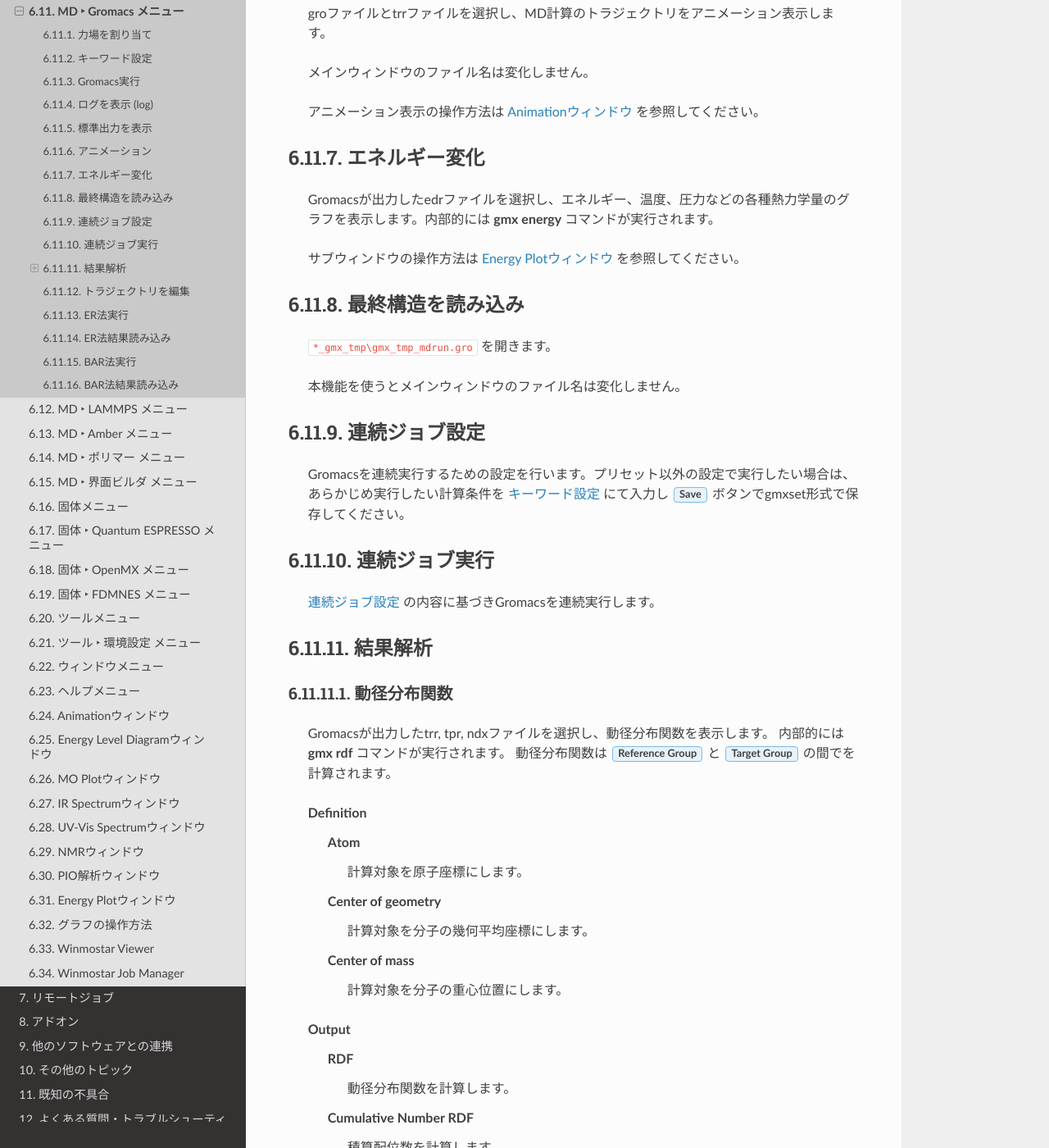
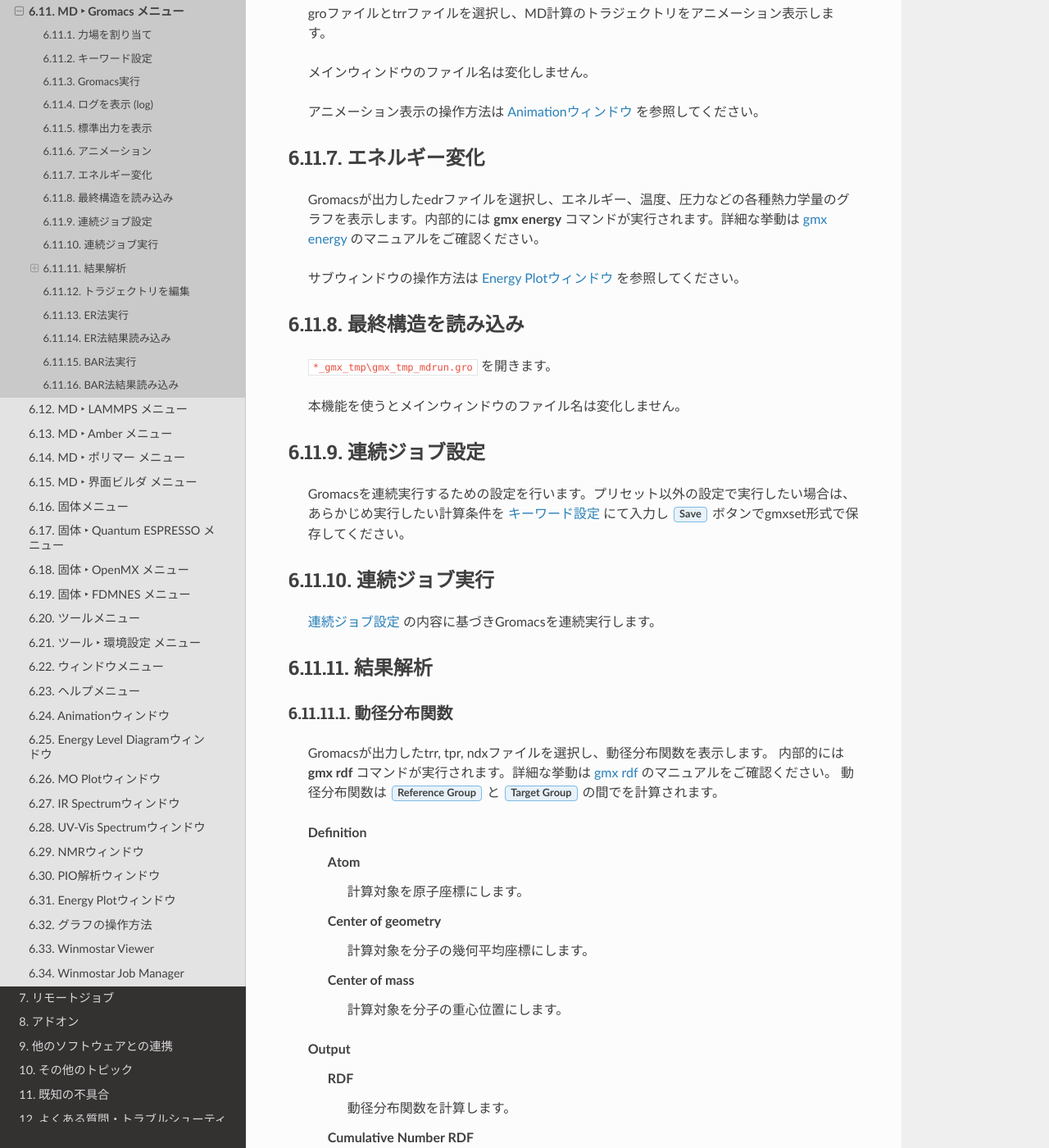
Before and after one commit to X-Ability/winmostar_doc, a Sphinx documentation site: the page built from source/winmos/md/winmos_gromacs.rst, in a window 1280 px wide and 1400 px high, scrolled down 12147 px. Shown: the whole window at 82% size. Built offline with Sphinx 7.4.7 and the Read the Docs theme 2.0.0, drawn with Linux system fonts in a browser that asks for light colours; some of the changed text lies outside the part shown.

Commit message:
各種追記

```diff
--- a/source/winmos/md/winmos_gromacs.rst
+++ b/source/winmos/md/winmos_gromacs.rst
@@ -313,7 +313,7 @@
 エネルギー変化
 ---------------------
 
-   Gromacsが出力したedrファイルを選択し、エネルギー、温度、圧力などの各種熱力学量のグラフを表示します。内部的には :command:`gmx energy` コマンドが実行されます。
+   Gromacsが出力したedrファイルを選択し、エネルギー、温度、圧力などの各種熱力学量のグラフを表示します。内部的には :command:`gmx energy` コマンドが実行されます。詳細な挙動は `gmx energy <http://manual.gromacs.org/archive/5.0.7/programs/gmx-energy.html>`_ のマニュアルをご確認ください。
 
    サブウィンドウの操作方法は :ref:`energyplot_top` を参照してください。
 
@@ -345,7 +345,7 @@
 ^^^^^^^^^^^^^^^^^^^^^^^^^^^^^^^^^^^^^^^^
 
    Gromacsが出力したtrr, tpr, ndxファイルを選択し、動径分布関数を表示します。
-   内部的には :command:`gmx rdf` コマンドが実行されます。
+   内部的には :command:`gmx rdf` コマンドが実行されます。詳細な挙動は `gmx rdf <http://manual.gromacs.org/archive/5.0.7/programs/gmx-rdf.html>`_ のマニュアルをご確認ください。
    動径分布関数は :guilabel:`Reference Group` と :guilabel:`Target Group` の間でを計算されます。
 
    Definition
@@ -369,7 +369,7 @@
 ^^^^^^^^^^^^^^^^^^^^^^^^^^^^^^^^^^^^^^^^
 
    Gromacsが出力したtrr, tpr, ndxファイルを選択し、平均二乗変位と自己拡散係数を表示します。
-   内部的には :command:`gmx msd` コマンドが実行されます。
+   内部的には :command:`gmx msd` コマンドが実行されます。詳細な挙動は `gmx msd <http://manual.gromacs.org/archive/5.0.7/programs/gmx-msd.html>`_ のマニュアルをご確認ください。
 
    Diffusion Constant
       :command:`gmx msd` コマンドを使用して時間-平均二乗変位のグラフの傾きから計算された自己拡散係数を表示します。
@@ -382,7 +382,7 @@
 ^^^^^^^^^^^^^^^^^^^^^^^^^^^^^^^^^^^^^^^^
 
    Gromacsが出力したtrr, tpr, ndxファイルを選択し、散乱関数を表示します。
-   内部的には :command:`gmx saxs` コマンドが実行されます。
+   内部的には :command:`gmx saxs` コマンドが実行されます。詳細な挙動は `gmx saxs <http://manual.gromacs.org/archive/5.0.7/programs/gmx-saxs.html>`_ のマニュアルをご確認ください。
 
    Interval
       散乱関数の計算に用いるスナップショットを取得する間隔を指定します。
@@ -395,7 +395,7 @@
 ^^^^^^^^^^^^^^^^^^^^^^^^^^^^^^^^^^^^^^^^
 
    Gromacsが出力したtrr, tpr, ndxファイルを選択し、速度相関関数および振動スペクトルを表示します。
-   内部的には :command:`gmx velacc` コマンドが実行されます。
+   内部的には :command:`gmx velacc` コマンドが実行されます。詳細な挙動は `gmx velacc <http://manual.gromacs.org/archive/5.0.7/programs/gmx-velacc.html>`_ のマニュアルをご確認ください。
 
    Velocity Autocorrelation
       速度相関関数を出力します。
@@ -410,7 +410,7 @@
 ^^^^^^^^^^^^^^^^^^^^^^^^^^^^^^^^^^^^^^^^
 
    Gromacsが出力したtrr, tpr, ndxファイルを選択し、比誘電率または双極子モーメントの分布・ヒストグラムを表示します。
-   内部的には :command:`gmx dipoles` コマンドが実行されます。
+   内部的には :command:`gmx dipoles` コマンドが実行されます。詳細な挙動は `gmx dipoles <http://manual.gromacs.org/archive/5.0.7/programs/gmx-dipoles.html>`_ のマニュアルをご確認ください。
 
    Dielectric constant
       比誘電率をプロットします。グラフ中の最終時刻におけるepsilonの値が、その計算から得られた比誘電率となります。グラフの下にはその値が出力されます。
@@ -425,7 +425,7 @@
 ^^^^^^^^^^^^^^^^^^^^^^^^^^^^^^^^^^^^^^^^
 
    Gromacsが出力したtrr, tpr, ndxファイルを選択し、粘度を表示します。
-   内部的には :command:`gmx tcaf` コマンドが実行されます。
+   内部的には :command:`gmx tcaf` コマンドが実行されます。詳細な挙動は `gmx tcaf <http://manual.gromacs.org/archive/5.0.7/programs/gmx-tcaf.html>`_ のマニュアルをご確認ください。
 
    .. include:: winmos_gromacs_analysis_common1.rst
 
@@ -435,7 +435,7 @@
 ^^^^^^^^^^^^^^^^^^^^^^^^^^^^^^^^^^^^^^^^
 
    Gromacsが出力したtrr, tpr, ndxファイルを選択し、密度分布を表示します。
-   内部的には :command:`gmx density` コマンドが実行されます。
+   内部的には :command:`gmx density` コマンドが実行されます。詳細な挙動は `gmx density <http://manual.gromacs.org/archive/5.0.7/programs/gmx-density.html>`_ のマニュアルをご確認ください。
 
    Group
       ここでチェックを入れた成分について密度分布が出力されます。
@@ -448,7 +448,7 @@
 ^^^^^^^^^^^^^^^^^^^^^^^^^^^^^^^^^^^^^^^^
 
    Gromacsが出力したtrr, tpr, ndxファイルを選択し、密度分布を表示します。
-   内部的には :command:`gmx freevolume` コマンドが実行されます。
+   内部的には :command:`gmx freevolume` コマンドが実行されます。詳細な挙動は `gmx freevolume <http://manual.gromacs.org/archive/5.0.7/programs/gmx-freevolume.html>`_ のマニュアルをご確認ください。
 
    Radius of probe
       自由体積算出時に系にランダムに挿入される仮想プローブ粒子の半径を指定します。
@@ -477,7 +477,7 @@
 ^^^^^^^^^^^^^^^^^^^^^^^^^^^^^^^^^^^^^^^^
 
    Gromacsが出力したtrr, tpr, ndxファイルを選択し、選択グループ間の距離、角度、または二面角の分布を表示します。
-   内部的には :command:`gmx distance` コマンド（距離）または :command:`gmx angle` コマンド（角度、二面角）が実行されます。
+   内部的には :command:`gmx distance` コマンド（距離）または :command:`gmx angle` コマンド（角度、二面角）が実行されます。詳細な挙動は `gmx distance <http://manual.gromacs.org/archive/5.0.7/programs/gmx-distance.html>`_ 、 `gmx angle <http://manual.gromacs.org/archive/5.0.7/programs/gmx-angle.html>`_ のマニュアルをご確認ください。
 
    Type
       プロットする値の種類（bond, angle, dihedral, improperまたはryckaert-bellmemans）を選択します。
@@ -492,7 +492,7 @@
 ^^^^^^^^^^^^^^^^^^^^^^^^^^^^^^^^^^^^^^^^
 
    Gromacsが出力したtrr, tpr, ndxファイルを選択し、RMSD（主にタンパク向け）を表示します。
-   内部的には :command:`gmx rms` コマンドが実行されます。
+   内部的には :command:`gmx rms` コマンドが実行されます。詳細な挙動は `gmx rms <http://manual.gromacs.org/archive/5.0.7/programs/gmx-rms.html>`_ のマニュアルをご確認ください。
 
    Group
       ここでチェックを入れた成分について結果が出力されます。通常は :guilabel:`Backbone` を選択します。
@@ -503,7 +503,7 @@
 ^^^^^^^^^^^^^^^^^^^^^^^^^^^^^^^^^^^^^^^^
 
    Gromacsが出力したtrr, tpr, ndxファイルを選択し、回転半径（主にタンパク向け）を表示します。
-   内部的には :command:`gmx gyrate` コマンドが実行されます。
+   内部的には :command:`gmx gyrate` コマンドが実行されます。詳細な挙動は `gmx gyrate <http://manual.gromacs.org/archive/5.0.7/programs/gmx-gyrate.html>`_ のマニュアルをご確認ください。
 
    Group
       ここでチェックを入れた成分について結果が出力されます。通常はBackboneを選択します。
@@ -514,7 +514,7 @@
 ^^^^^^^^^^^^^^^^^^^^^^^^^^^^^^^^^^^^^^^^
 
    Gromacsが出力したtrr, tpr, ndxファイルを選択し、各アミノ酸残基のRamachandoranプロットを表示します。
-   内部的には :command:`gmx rama` コマンドが実行されます。
+   内部的には :command:`gmx rama` コマンドが実行されます。詳細な挙動は `gmx rama <http://manual.gromacs.org/archive/5.0.7/programs/gmx-rama.html>`_ のマニュアルをご確認ください。
 
    Residue
       ここで選択した残基のRamachandoranプロットが出力されます。
@@ -525,7 +525,8 @@
 ------------------------
 
    Gromacsが出力したtrrまたはxtcファイルのトラジェクトリデータについて、間引き、回転、空間分布関数の算出などの操作を行います。
-   内部的には :command:`gmx trjconv` コマンドが実行されます。 :guilabel:`Execute` ボタンで処理を開始します。
+   内部的には :command:`gmx trjconv` コマンドが実行されます。詳細な挙動は `gmx trjconv <http://manual.gromacs.org/archive/5.0.7/programs/gmx-trjconv.html>`_ のマニュアルをご確認ください。
+   :guilabel:`Execute` ボタンで処理を開始します。
 
    Output interval
       トラジェクトリを間引いて何フレームごとに出力するか指定します。
@@ -555,10 +556,11 @@
    2. :guilabel:`Solution` タブでA. Solution systemの作業ディレクトリをドラッグアンドドロップします。または、xtc, log, topファイルそれぞれの欄で :guilabel:`...` ボタンを押して個々のファイルを読み込みます。
    3. 同様に :guilabel:`Solvent` タブでB. Solvent systemのファイルを選択します。
    4. 同様に :guilabel:`Solute` タブでC. Solute systemのファイルを選択します。xtcファイルを指定した場合は、溶質がフレキシブルモデル、pdbまたはgroファイルを指定した場合は、剛体モデルとして扱われます。
-   5. 必要に応じて、 :guilabel:`Options` ボタンから自由エネルギー計算時のMPI並列数など指定します。
-   6. 自由エネルギー計算をローカル環境で実施する場合は :guilabel:`Start` ボタンを押します。結果を出力するフォルダを指定すると計算が始まります。Cygwin上で :command:`ermod` が流れます。
-   7. リモート環境で実施する場合は一旦 :guilabel:`Close` ボタンを押します。そして :ref:`remote_top` にて :guilabel:`Program` に ``ermod`` を指定し実行します。リモートサーバ上では、 :command:`ermod` および :command:`slvfe` コマンドに :command:`$PATH` が通っている必要があります。（リモートサーバへのERmodのインストールは `こちら <https://winmostar.com/jp/gmx4wm_jp_linux.html>`_ を参照）計算が終わり、 :ref:`remote_top` で :guilabel:`get` ボタンを押すと、 :file:`winmostar.exe` が置かれたフォルダ以下に :file:`ermod_remote_\*` というフォルダが生成され、結果がリモートサーバから転送されます。
-   8. 自由エネルギー計算終了後、結果の表示するには :ref:`md_gromacs_er_result` メニューを選択します。
+   5. :guilabel:`Solute Name` において溶質の分子名を選択します。
+   6. 必要に応じて、 :guilabel:`Options` ボタンから自由エネルギー計算時のMPI並列数など指定します。
+   7. 自由エネルギー計算をローカル環境で実施する場合は :guilabel:`Start` ボタンを押します。結果を出力するフォルダを指定すると計算が始まります。Cygwin上で :command:`ermod` が流れます。
+   8. リモート環境で実施する場合は一旦 :guilabel:`Close` ボタンを押します。そして :ref:`remote_top` にて :guilabel:`Program` に ``ermod`` を指定し実行します。リモートサーバ上では、 :command:`ermod` および :command:`slvfe` コマンドに :command:`$PATH` が通っている必要があります。（リモートサーバへのERmodのインストールは `こちら <https://winmostar.com/jp/gmx4wm_jp_linux.html>`_ を参照）計算が終わり、 :ref:`remote_top` で :guilabel:`get` ボタンを押すと、 :file:`winmostar.exe` が置かれたフォルダ以下に :file:`ermod_remote_\*` というフォルダが生成され、結果がリモートサーバから転送されます。
+   9. 自由エネルギー計算終了後、結果の表示するには :ref:`md_gromacs_er_result` メニューを選択します。
 
 .. _md_gromacs_er_result:
 
@@ -586,4 +588,8 @@
 BAR法結果読み込み
 --------------------------
 
-    :ref:`md_gromacs_bar_start` にて処理した結果を表示します。メニュー選択後、:ref:`md_gromacs_bar_start` にて指定した出力先フォルダを指定してください。バックグラウンドで :command:`gmx bar` が実行され、結果が表示されます。 :guilabel:`Unit` にてエネルギーを表示する際の単位を指定できます。 :guilabel:`Log` ボタンを押すと、 :command:`gmx bar` のログファイルが表示されます。表示されるグラフは、溶質が溶媒と相互作用していない状態（λ=0）から相互作用している状態（λ=1）の間で自由エネルギーが変化する様子を示しています。
+    :ref:`md_gromacs_bar_start` にて処理した結果を表示します。メニュー選択後、:ref:`md_gromacs_bar_start` にて指定した出力先フォルダを指定してください。
+
+    バックグラウンドで :command:`gmx bar` が実行され、結果が表示されます。詳細な挙動は `gmx bar <http://manual.gromacs.org/archive/5.0.7/programs/gmx-bar.html>`_ のマニュアルをご確認ください。
+
+     :guilabel:`Unit` にてエネルギーを表示する際の単位を指定できます。 :guilabel:`Log` ボタンを押すと、 :command:`gmx bar` のログファイルが表示されます。表示されるグラフは、溶質が溶媒と相互作用していない状態（λ=0）から相互作用している状態（λ=1）の間で自由エネルギーが変化する様子を示しています。
--- a/source/winmos/md/winmos_lammps.rst
+++ b/source/winmos/md/winmos_lammps.rst
@@ -199,8 +199,6 @@
          Linux環境でのジョブ実行に必要なファイルを出力します。 :ref:`remote_top` 機能で生成されるファイルと同じファイルが出力されます。
       Generate gro & ndx files every time
          チェックが入っていない場合は、継続ジョブの時にgroとndxファイルを生成しません。
-
-   .. include:: winmos_gromacs_forcefield.rst
 
 .. _md_lammps_start:
 
--- a/source/winmos/qm/winmos_gaussian.rst
+++ b/source/winmos/qm/winmos_gaussian.rst
@@ -238,6 +238,8 @@
    スピン多重度は1という前提で処理されます。
    内部では、Antechamberを用いてRESP電荷を算出しています。
 
+   本機能を利用する際は、G09.C.01以降のバージョンを利用する必要があります。G09.C.01よりも前のバージョンを使う場合は、IOPの変更が必要です。
+
    .. include:: ../../cygwinwm_required.rst
 
 FormChk
```
